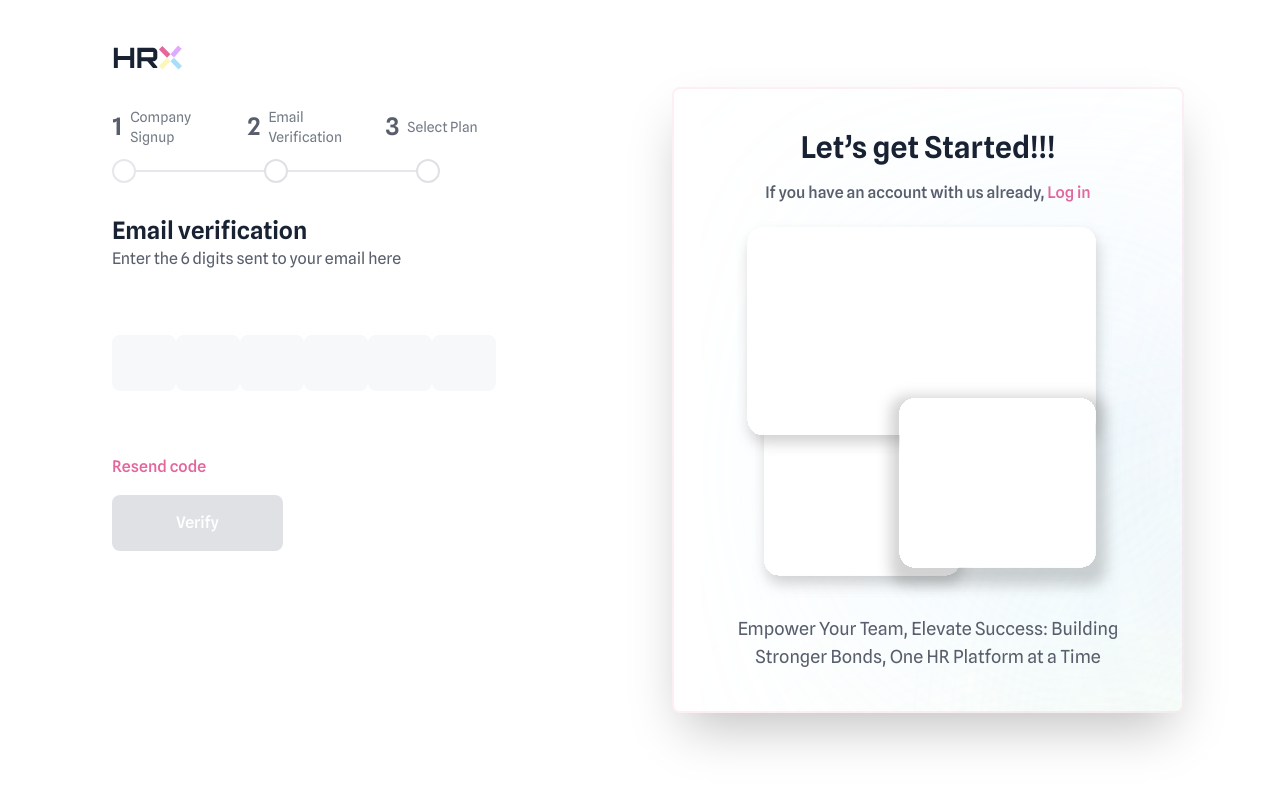
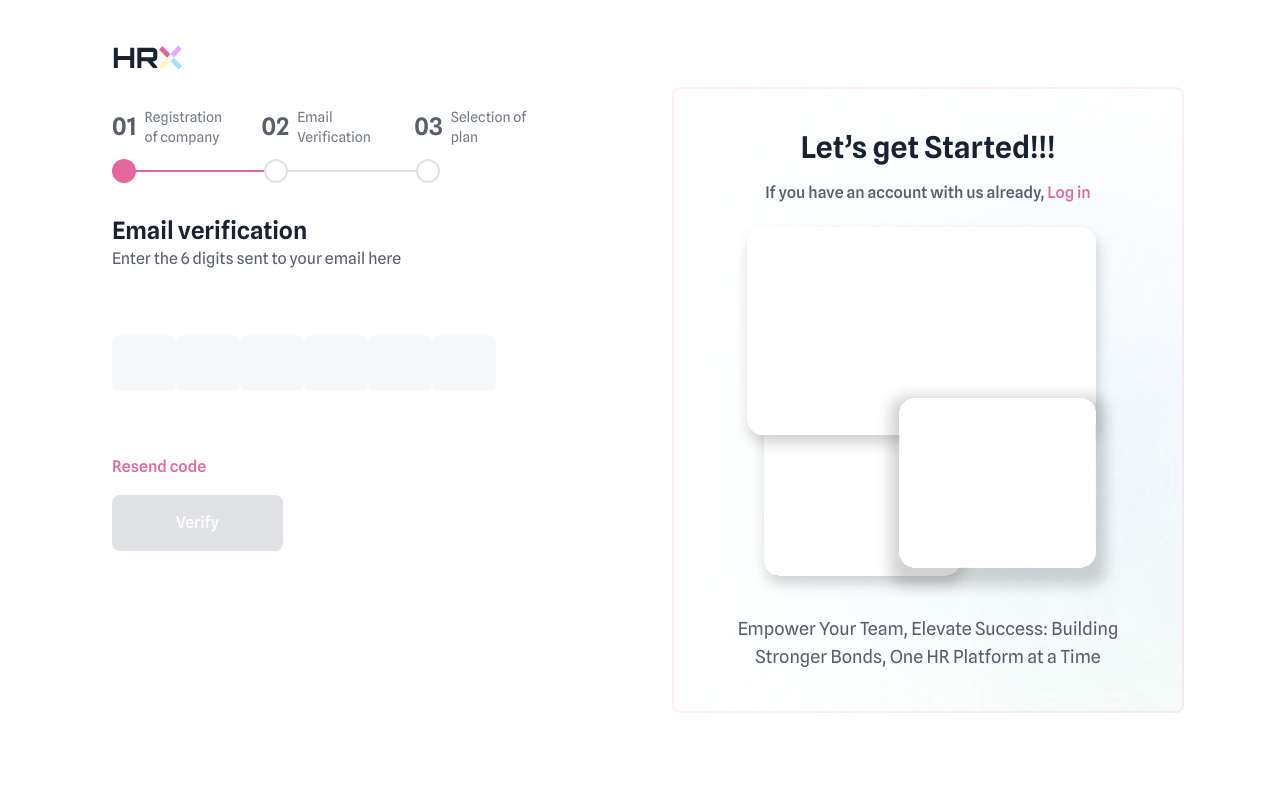
Before and after one commit to TheTechGoddess/HrX, a Nuxt app: page /auth/email-verification/1 in a window 1280 px wide. Shown: the top 786 px of the page. Built offline with nearby package versions, Linux system fonts and the light colour scheme.

Commit message:
bug fixes

```diff
--- a/components/layout/AuthSidebarLogin.vue
+++ b/components/layout/AuthSidebarLogin.vue
@@ -3,7 +3,7 @@
     class="relative bg-[url('~/assets/images/auth-bg.svg')] flex items-center text-center h-screen"
   >
     <div
-      class="bg-[url('~/assets/images/auth-bg.svg')] fixed border-2 custom-border rounded-lg shadow-2xl xl:ml-8 ml-10 px-10 mr-20 w-[40%] py-10 flex flex-col justify-center items-center"
+      class="bg-[url('~/assets/images/auth-bg.svg')] fixed border-2 custom-border rounded-lg xl:ml-8 ml-10 px-10 mr-20 w-[40%] py-10 flex flex-col justify-center items-center"
     >
       <!-- <h1>{{ sidebarTitle }}</h1>
         <p>{{ sidebarDescription }}</p> -->
--- a/components/layout/AuthSidebarSignup.vue
+++ b/components/layout/AuthSidebarSignup.vue
@@ -3,7 +3,7 @@
     class="bg-[url('~/assets/images/auth-bg.svg')] flex items-center text-center h-screen"
   >
     <div
-      class="bg-[url('~/assets/images/auth-bg.svg')] fixed border-2 custom-border rounded-lg shadow-2xl xl:ml-8 ml-10 px-10 mr-20 w-[40%] py-10 flex flex-col justify-center items-center"
+      class="bg-[url('~/assets/images/auth-bg.svg')] fixed border-2 custom-border rounded-lg xl:ml-8 ml-10 px-10 mr-20 w-[40%] py-10 flex flex-col justify-center items-center"
     >
       <!-- <h1>{{ sidebarTitle }}</h1>
       <p>{{ sidebarDescription }}</p> -->
--- a/components/layout/ProgressBar.vue
+++ b/components/layout/ProgressBar.vue
@@ -6,7 +6,9 @@
         :key="index"
         class="flex items-center"
       >
-        <p class="text-2xl font-semibold text-[#585E6C]">{{ index + 1 }}</p>
+        <p class="text-2xl font-semibold text-[#585E6C]">
+          {{ (index + 1).toString().padStart(2, "0") }}
+        </p>
         <p class="w-[89px] mx-2 text-sm text-[#757C86]">{{ step.label }}</p>
       </div>
     </div>
@@ -19,55 +21,76 @@
         <div
           class="w-6 h-6"
           :class="{
+            pink:
+              (currentRoute === 'auth-email-verification-id' && index === 0) ||
+              (currentRoute === 'auth-select-plan' && index === 0) ||
+              (currentRoute === 'auth-select-plan' && index === 1),
             'bg-transparent':
-              currentRoute !== 'auth/company-signup' && index > 0,
-            'bg-[#E4669E]':
-              (currentRoute === 'auth/email-verification' && index === 0) ||
-              (currentRoute === 'auth/select-plan' && index < 2),
+              currentRoute !== 'auth-company-signup' && index > 0,
             'border-2': true,
             'border-[#DFE1E4]':
-              currentRoute !== 'auth/company-signup' && index > 0,
-            'border-[#E4669E]':
-              (currentRoute === 'auth/email-verification' && index === 0) ||
-              (currentRoute === 'auth/select-plan' && index < 2),
+              currentRoute !== 'auth-company-signup' && index > 0,
+            pink:
+              (currentRoute === 'auth-email-verification-id' && index === 0) ||
+              (currentRoute === 'auth-select-plan' && index < 2),
             'rounded-full': true,
           }"
         ></div>
+
         <!-- Conditionally remove the last <hr> element -->
-        <hr
-          v-if="index < steps.length - 1"
-          :class="{
-            'w-32 bg-[#DFE1E4] border': currentRoute !== 'auth/company-signup',
-            'w-32 bg-transparent border-[#DFE1E4]':
-              currentRoute === 'auth/company-signup',
-          }"
-        />
+        <hr v-if="index < steps.length - 1" :class="hrClass(index)" />
       </div>
     </div>
   </div>
 </template>
 
 <script setup>
-import { ref } from "vue";
+import { ref, computed } from "vue";
 import { useRoute } from "vue-router";
 
 const route = useRoute();
+const currentStep = ref(0);
 
 const currentRoute = ref(route.name);
+console.log(1, currentRoute);
 const steps = [
-  { label: "Company Signup" },
+  { label: "Registration of company" },
   { label: "Email Verification" },
-  { label: "Select Plan" },
+  { label: "Selection of plan" },
 ];
 
 // Define a mapping of modified route names to active steps
 const routeToStepMap = {
-  "auth/company-signup": 0,
-  "auth/email-verification": 1,
-  "auth/select-plan": 2,
+  "auth-company-signup": 0,
+  "auth-email-verification": 1,
+  "auth-select-plan": 2,
 };
 
+const hrClass = (index) => {
+  if (currentRoute.value === "auth-email-verification-id") {
+    if (index === 0) {
+      return "w-32 border-[#e4669e] border";
+    } else if (index === 1) {
+      return "w-32 border-[#DFE1E4] border";
+    }
+  } else if (currentRoute.value === "auth-select-plan") {
+    return "w-32 border-[#e4669e] border";
+  } else if (currentRoute.value === "auth-company-signup") {
+    return "w-32 border-[#DFE1E4] border";
+  }
+  // Default class when none of the conditions match
+  return "";
+};
 // Watch for route changes and update the active step accordingly
 routeToStepMap.hasOwnProperty(currentRoute.value) &&
   (currentStep.value = routeToStepMap[currentRoute.value]);
 </script>
+<style scoped>
+.pink {
+  background-color: #e4669e;
+  border: none;
+}
+.pinkborder {
+  border-color: #e4669e;
+}
+</style>
--- a/pages/auth/email-verification/[id].vue
+++ b/pages/auth/email-verification/[id].vue
@@ -6,7 +6,7 @@
       <h1 class="text-2xl text-[#182233] font-semibold">Email verification</h1>
       <p class="text-[#585E6C]">Enter the 6 digits sent to your email here</p>
     </div>
-    <form @submit.prevent="verifyEmail" class="my-3 mt-16 text-[#39404F]">
+    <form @submit.prevent="handleSubmit" class="my-3 mt-16 text-[#39404F]">
       <div class="flex justify-between lg:mr-40">
         <input
           v-for="index in 6"
@@ -67,6 +67,10 @@ const onInput = (index) => {
       nextInputRef.focus();
     }
   }
+
+  // Clear the error message and inputError flag for the current input
+  errorMessage.value = "";
+  inputError.value = false;
 };
 
 const isAllFieldsFilled = computed(() => {
@@ -98,6 +102,15 @@ const verifyEmail = async () => {
     loading.value = false;
   }
 };
+
+const handleSubmit = () => {
+  if (isAllFieldsFilled.value) {
+    verifyEmail();
+  } else {
+    errorMessage.value = "Please fill in all fields.";
+    inputError.value = true;
+  }
+};
 </script>
 <style>
 @keyframes rotate {
--- a/pages/auth/employee-activate/[id].vue
+++ b/pages/auth/employee-activate/[id].vue
@@ -9,17 +9,17 @@
     </div>
     <form
       action=""
-      @submit.prevent="verifyEmail"
+      @submit.prevent="handleSubmit"
       class="my-3 mt-16 text-[#39404F]"
     >
-      <div class="flex justify-between  md:mr-40">
+      <div class="flex justify-between md:mr-40">
         <input
           v-for="index in 6"
           :key="index"
           v-model="confirmationDigits[index - 1]"
           @input="onInput(index)"
           type="text"
-          class="bg-[#F7F8FA] flex text-center px-4 py-4 w-16 rounded-lg focus:outline-none focus:border-none focus:ring-0"
+          class="bg-[#F7F8FA] flex text-center mr-1.5 px-4 py-4 w-16 rounded-lg focus:outline-none focus:border-none focus:ring-0"
           :class="{ 'border border-[#ff4b41] text-[#ff4b41]': inputError }"
           maxlength="1"
         />
@@ -70,6 +70,10 @@ const onInput = (index) => {
       nextInputRef.focus();
     }
   }
+
+  // Clear the error message and inputError flag for the current input
+  errorMessage.value = "";
+  inputError.value = false;
 };
 
 const isAllFieldsFilled = computed(() => {
@@ -99,6 +103,14 @@ const verifyEmail = async () => {
     loading.value = false;
   }
 };
+const handleSubmit = () => {
+  if (isAllFieldsFilled.value) {
+    verifyEmail();
+  } else {
+    errorMessage.value = "Please fill in all fields.";
+    inputError.value = true;
+  }
+};
 </script>
 <style>
 @keyframes rotate {
--- a/pages/auth/login.vue
+++ b/pages/auth/login.vue
@@ -73,12 +73,12 @@
             type="text"
             class="bg-[#F7F8FA] px-4 py-4 mt-2 rounded-lg placeholder-[#CFD0D0] placeholder:font-light focus:outline-none focus:border-none focus:ring-0"
             placeholder="Enter your  email address"
-            v-model="email"
-            :class="{ 'border border-[#FF4B41]': errors.email }"
-            @input="clearError('email')"
+            v-model="emailAddress"
+            :class="{ 'border border-[#FF4B41]': errors.emailAddress }"
+            @input="clearError('emailAddress')"
           />
-          <p v-if="errors.email" class="text-[#FF4B41] text-xs mt-1">
-            {{ errors.email }}
+          <p v-if="errors.emailAddress" class="text-[#FF4B41] text-xs mt-1">
+            {{ errors.emailAddress }}
           </p>
           <p v-if="errors.login" class="text-[#FF4B41] text-xs mt-1">
             {{ errors.login }}
@@ -172,7 +172,7 @@ definePageMeta({
 const loading = ref(false);
 const selectedRole = ref("");
 const password = ref("");
-const email = ref("");
+const emailAddress = ref("");
 const emailPattern = /^[A-Z0-9._%+-]+@[A-Z0-9.-]+\.[A-Z]{2,}$/i;
 const errors = ref({});
 const showPassword = ref(false);
@@ -183,10 +183,10 @@ const validateForm = () => {
   if (selectedRole.value !== "Company" && selectedRole.value !== "Employee") {
     errors.value.selectedRole = "Please select between Company and Employee";
   }
-  if (!email.value.trim()) {
-    errors.value.email = "Email address is required.";
-  } else if (!emailPattern.test(email.value)) {
-    errors.value.email =
+  if (!emailAddress.value.trim()) {
+    errors.value.emailAddress = "Email address is required.";
+  } else if (!emailPattern.test(emailAddress.value)) {
+    errors.value.emailAddress =
       "Invalid email format. Please enter a valid email address.";
   }
   if (!password.value.trim()) {
@@ -204,7 +204,7 @@ const clearError = (fieldName) => {
 };
 
 const loginFunction = async () => {
-  const email = email.value;
+  const email = emailAddress.value;
   const passwordValue = password.value;
   const type = selectedRole.value;
   console.log(email, passwordValue, type);
```
